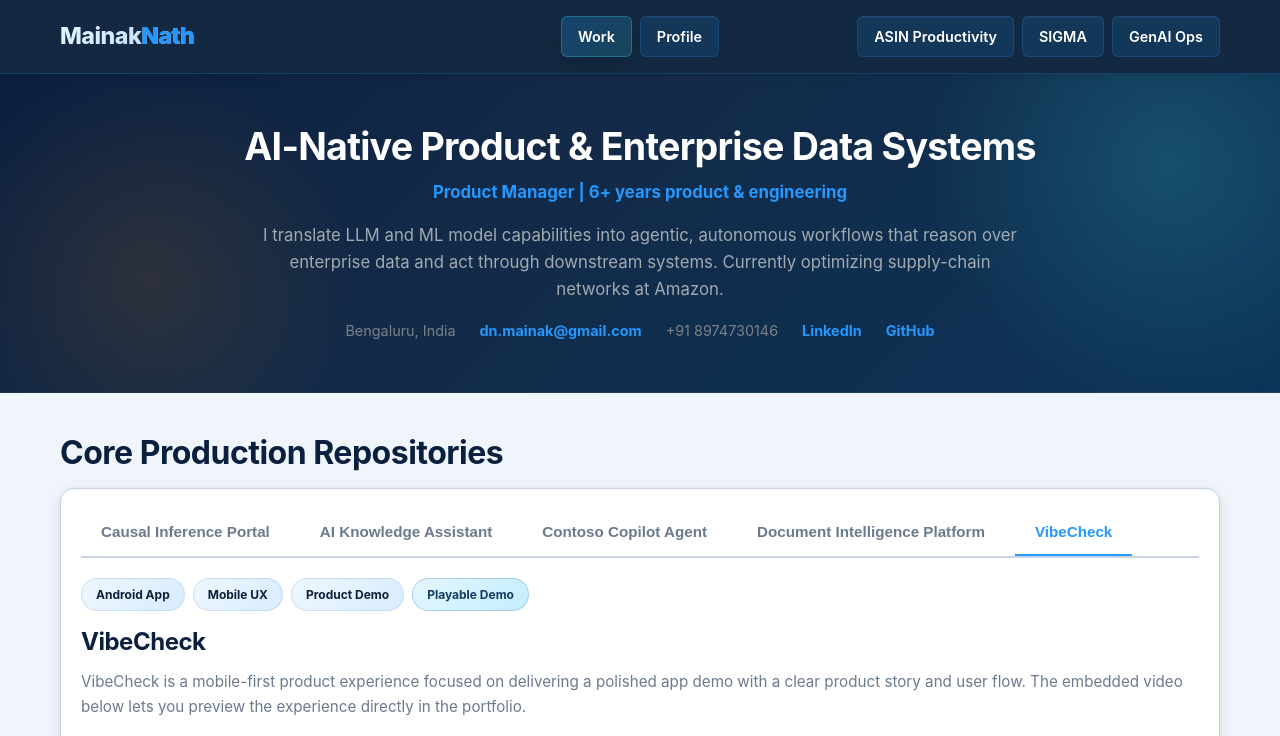
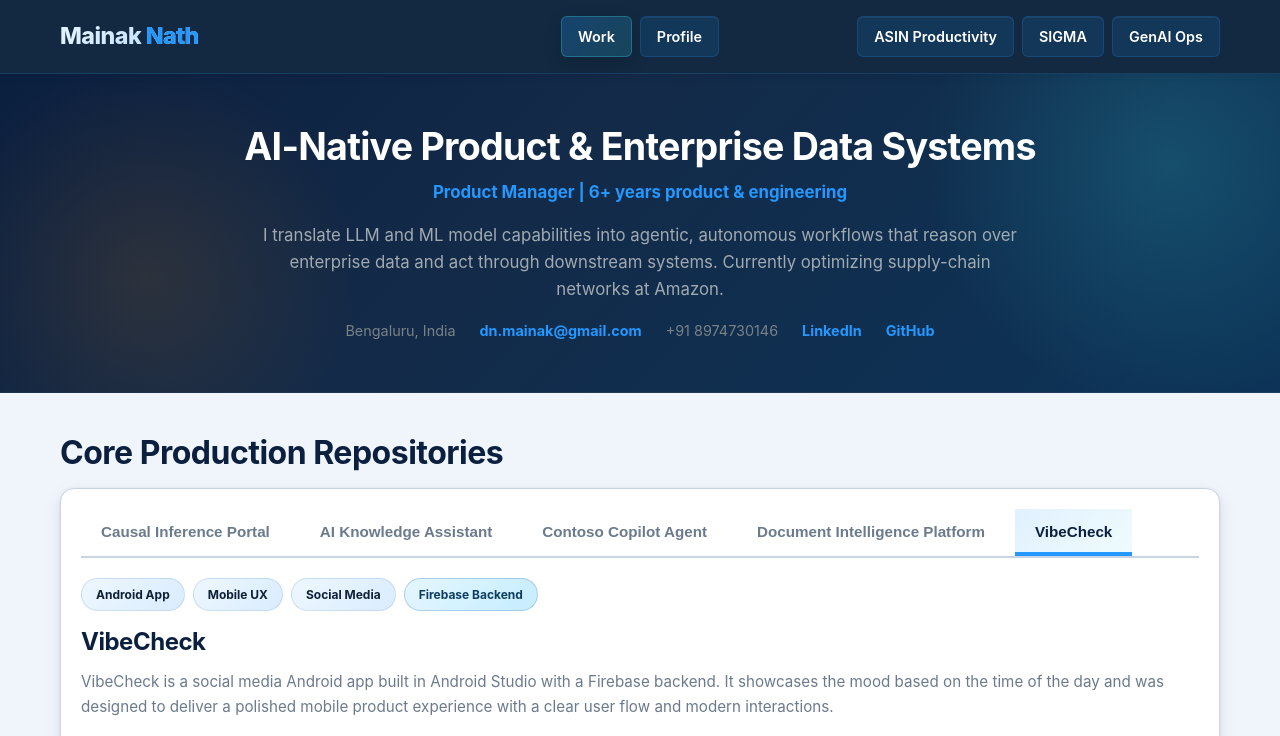
Before and after one commit to mainak-n/Demo, a website built with Vite: page index.html in a window 1280 px wide. Both pictures are taken after a click on the button "VibeCheck". Shown: the top 736 px of the page. Built offline with nearby package versions, Linux system fonts and the light colour scheme; grey boxes are pictures that could not be loaded.

Commit message:
Refine VibeCheck content and UI polish

```diff
--- a/docs/style.css
+++ b/docs/style.css
@@ -406,8 +406,10 @@
 }
 
 .tab-link.active {
-    color: var(--accent-blue);
+    color: var(--primary-dark);
+    background: linear-gradient(135deg, rgba(36, 152, 255, 0.14), rgba(56, 215, 228, 0.08));
     border-bottom: 2px solid var(--accent-blue);
+    box-shadow: inset 0 -2px 0 var(--accent-blue);
 }
 
 .tab-panel {
--- a/index.html
+++ b/index.html
@@ -10,7 +10,7 @@
 
     <header>
         <div class="nav-container">
-            <a href="index.html" class="brand">Mainak<span>Nath</span></a>
+            <a href="index.html" class="brand">Mainak <span>Nath</span></a>
             <div class="nav-center">
                 <nav class="nav-links nav-links-center">
                     <a href="index.html" class="active nav-pill">Work</a>
@@ -184,21 +184,17 @@
                 <div class="tags">
                     <span class="tag">Android App</span>
                     <span class="tag">Mobile UX</span>
-                    <span class="tag">Product Demo</span>
-                    <span class="tag highlight">Playable Demo</span>
+                    <span class="tag">Social Media</span>
+                    <span class="tag highlight">Firebase Backend</span>
                 </div>
                 <h3>VibeCheck</h3>
-                <p>VibeCheck is a mobile-first product experience focused on delivering a polished app demo with a clear product story and user flow. The embedded video below lets you preview the experience directly in the portfolio.</p>
+                <p>VibeCheck is a social media Android app built in Android Studio with a Firebase backend. It showcases the mood based on the time of the day and was designed to deliver a polished mobile product experience with a clear user flow and modern interactions.</p>
 
-                <div style="margin:20px 0;">
-                    <video controls preload="metadata" style="width:100%; max-width:900px; border-radius:12px; background:#000;">
+                <div style="margin:20px auto; max-width:360px; display:flex; justify-content:center;">
+                    <video controls preload="metadata" style="width:100%; max-width:360px; border-radius:12px; background:#000; display:block;">
                         <source src="https://github.com/mainak-n/VibeCheck/blob/master/vive_check_android_app.mp4?raw=true" type="video/mp4">
                         Your browser does not support the video tag.
                     </video>
-                </div>
-
-                <div style="margin-top:20px;">
-                    <a href="https://github.com/mainak-n/VibeCheck" target="_blank" class="btn">View GitHub Repository</a>
                 </div>
             </div>
         </div>
--- a/style.css
+++ b/style.css
@@ -406,8 +406,10 @@
 }
 
 .tab-link.active {
-    color: var(--accent-blue);
+    color: var(--primary-dark);
+    background: linear-gradient(135deg, rgba(36, 152, 255, 0.14), rgba(56, 215, 228, 0.08));
     border-bottom: 2px solid var(--accent-blue);
+    box-shadow: inset 0 -2px 0 var(--accent-blue);
 }
 
 .tab-panel {
```
Also changed, not shown: asin-productivity.html (+1 -1 lines), availability-genai.html (+1 -1 lines), docs/asin-productivity.html (+1 -1 lines), docs/availability-genai.html (+1 -1 lines), docs/index.html (+6 -10 lines), docs/profile.html (+2 -1 lines), docs/sigma.html (+1 -1 lines), profile.html (+2 -1 lines), sigma.html (+1 -1 lines).
